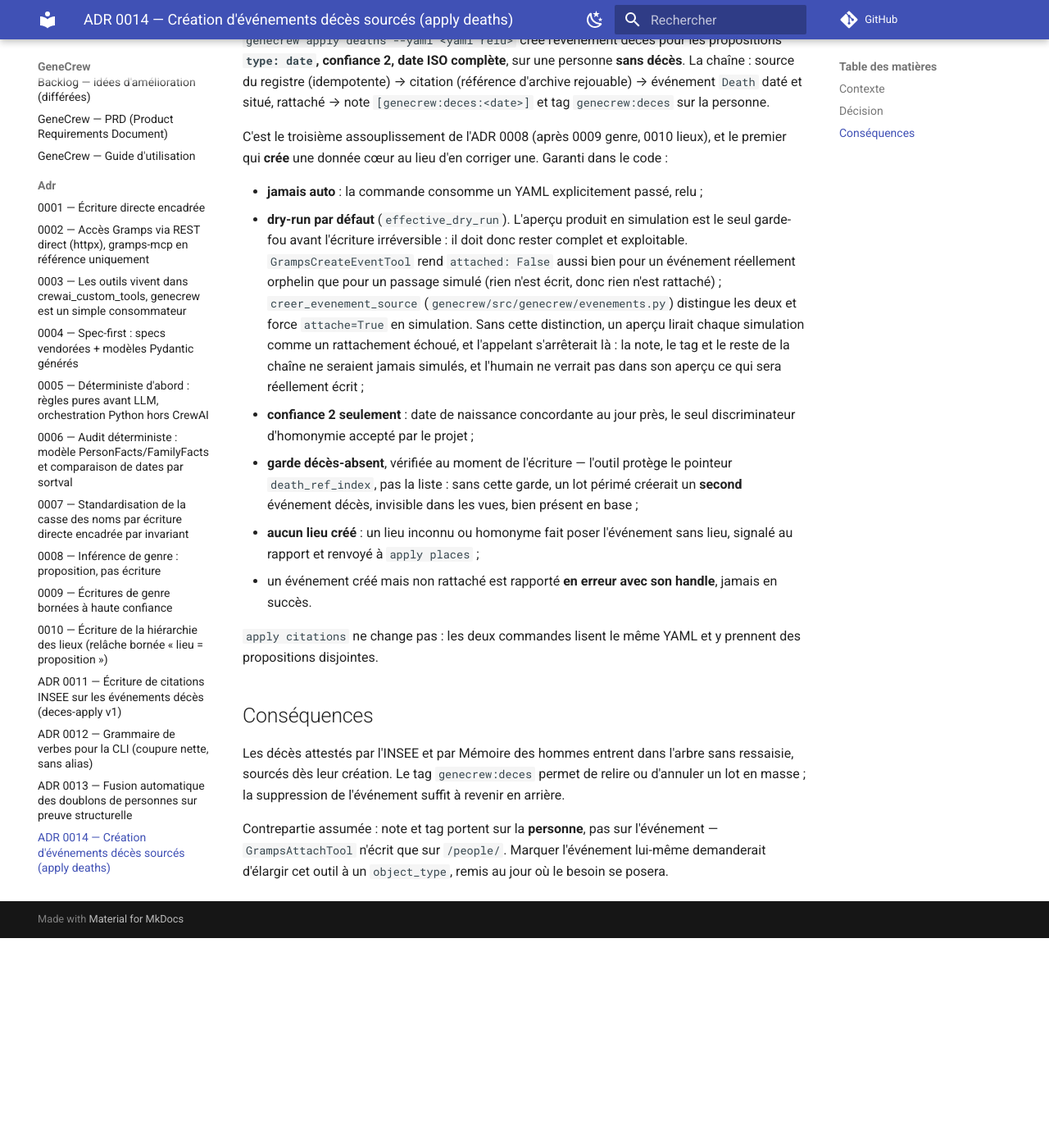
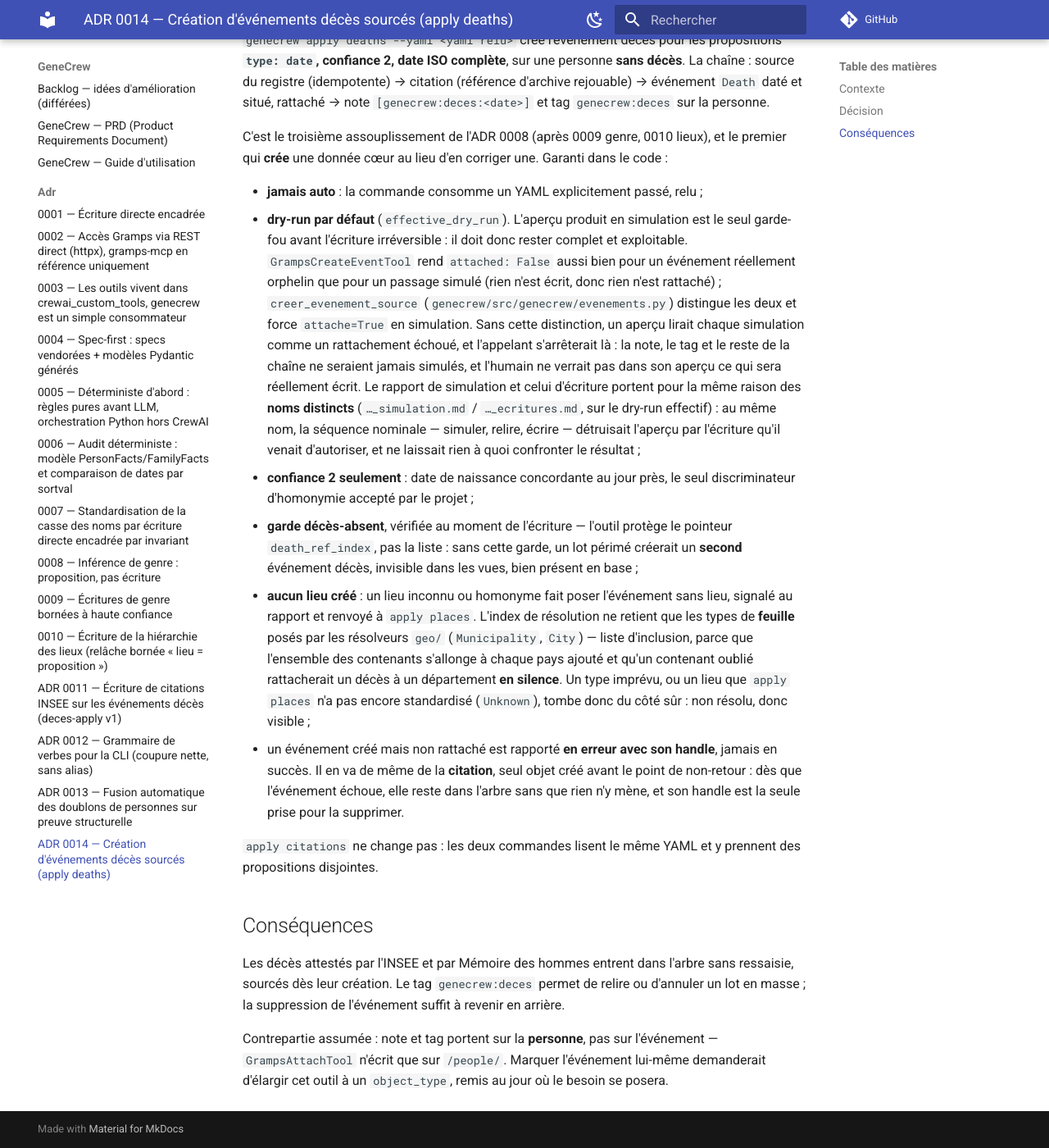
Before and after one commit to fjacquet/genecrew, an MkDocs documentation site: the page built from docs/adr/0014-creation-evenements-deces.md, in a window 1280 px wide and 1400 px high, scrolled down 614 px. Shown: the whole window at 82% size. Built offline with MkDocs 1.6.1 and Material for MkDocs 9.7.7, drawn with Linux system fonts in a browser that asks for light colours; comment, search, counter and statistics services are not loaded; before the commit the page ends 1758 px from its top, so only the background shows below that.

Commit message:
fix(deces): nommer le rapport selon le mode, pour ne pas écraser l'aperçu
Le nom du rapport ne dépendait que de la date et du fichier source. La
séquence recommandée par le guide utilisateur — simuler, relire, puis
écrire — retombait donc sur le même chemin et détruisait l'aperçu, dont
l'ADR 0014 fait « le seul garde-fou avant l'écriture irréversible ». Après
l'écriture il ne restait plus rien à confronter au résultat.

Le suffixe suit le dry-run EFFECTIF (`GENECREW_DRY_RUN` comprise), sans
quoi un rapport nommé « ecritures » annoncerait des écritures qui n'ont
pas eu lieu — et deux aperçus s'écraseraient de nouveau.

Documentation : USER_GUIDE (nom des rapports + règle de résolution du
lieu), ADR 0014 (aperçu, filtre par type, citation orpheline), CLAUDE.md.

Co-Authored-By: Claude Opus 4.8 <noreply@anthropic.com>
Claude-Session: https://claude.ai/code/session_01B5VikPiuqF7W9xMjbYxRQ6

```diff
--- a/docs/adr/0014-creation-evenements-deces.md
+++ b/docs/adr/0014-creation-evenements-deces.md
@@ -34,16 +34,27 @@ premier qui **crée** une donnée cœur au lieu d'en corriger une. Garanti dans
   force `attache=True` en simulation. Sans cette distinction, un aperçu lirait chaque
   simulation comme un rattachement échoué, et l'appelant s'arrêterait là : la note, le tag
   et le reste de la chaîne ne seraient jamais simulés, et l'humain ne verrait pas dans son
-  aperçu ce qui sera réellement écrit ;
+  aperçu ce qui sera réellement écrit. Le rapport de simulation et celui d'écriture
+  portent pour la même raison des **noms distincts** (`…_simulation.md` /
+  `…_ecritures.md`, sur le dry-run effectif) : au même nom, la séquence nominale
+  — simuler, relire, écrire — détruisait l'aperçu par l'écriture qu'il venait
+  d'autoriser, et ne laissait rien à quoi confronter le résultat ;
 - **confiance 2 seulement** : date de naissance concordante au jour près, le seul
   discriminateur d'homonymie accepté par le projet ;
 - **garde décès-absent**, vérifiée au moment de l'écriture — l'outil protège le
   pointeur `death_ref_index`, pas la liste : sans cette garde, un lot périmé créerait
   un **second** événement décès, invisible dans les vues, bien présent en base ;
 - **aucun lieu créé** : un lieu inconnu ou homonyme fait poser l'événement sans lieu,
-  signalé au rapport et renvoyé à `apply places` ;
+  signalé au rapport et renvoyé à `apply places`. L'index de résolution ne retient que
+  les types de **feuille** posés par les résolveurs `geo/` (`Municipality`, `City`) —
+  liste d'inclusion, parce que l'ensemble des contenants s'allonge à chaque pays
+  ajouté et qu'un contenant oublié rattacherait un décès à un département **en
+  silence**. Un type imprévu, ou un lieu que `apply places` n'a pas encore
+  standardisé (`Unknown`), tombe donc du côté sûr : non résolu, donc visible ;
 - un événement créé mais non rattaché est rapporté **en erreur avec son handle**,
-  jamais en succès.
+  jamais en succès. Il en va de même de la **citation**, seul objet créé avant le
+  point de non-retour : dès que l'événement échoue, elle reste dans l'arbre sans que
+  rien n'y mène, et son handle est la seule prise pour la supprimer.
 
 `apply citations` ne change pas : les deux commandes lisent le même YAML et y prennent
 des propositions disjointes.
```
Also changed, not shown: CLAUDE.md (+6 -0 lines), docs/USER_GUIDE.md (+12 -0 lines), 2 other files.
